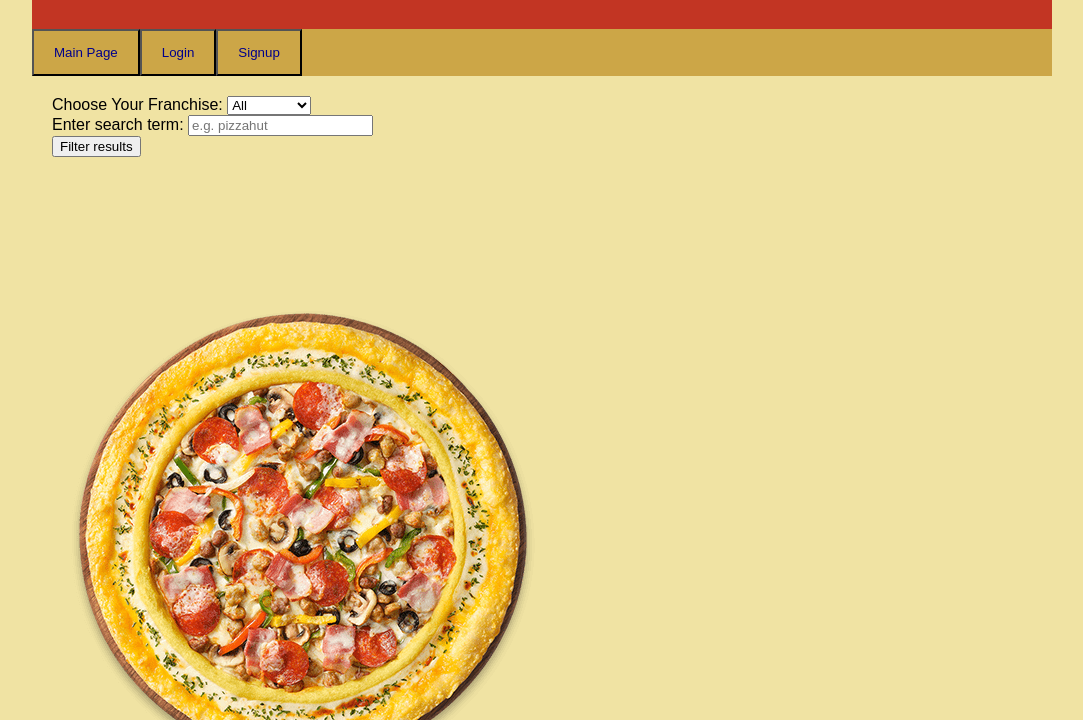
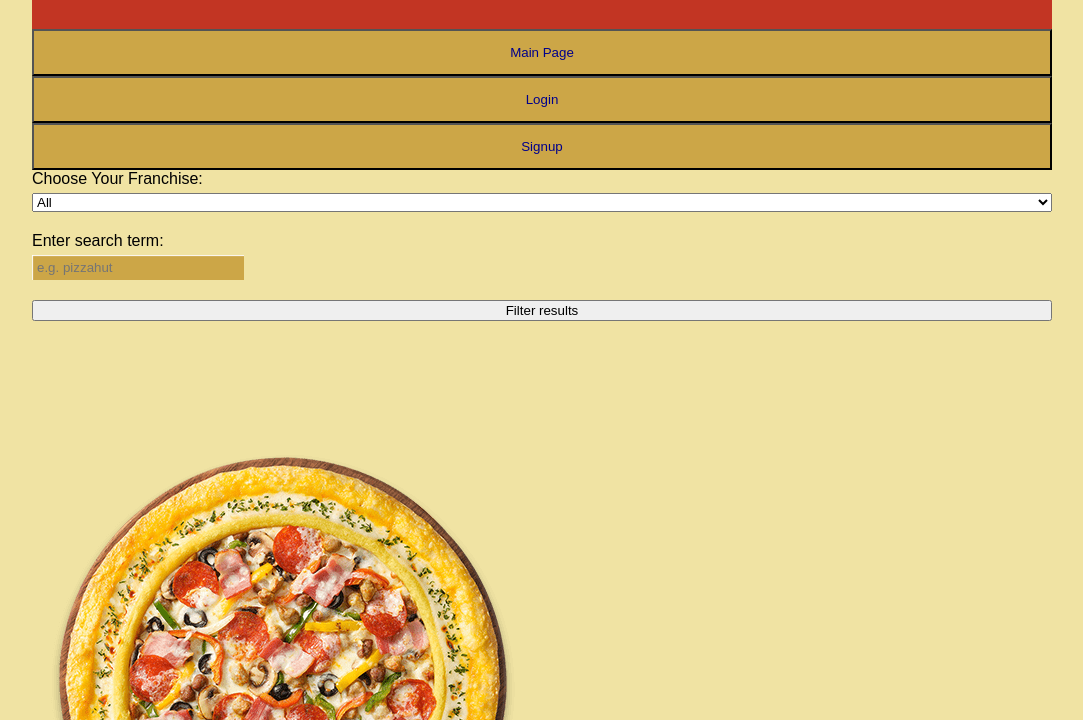
Before and after one commit to 2017155015/HomeworkRepository, a website: page LAB5/index.html in a window 1280 px wide. Shown: the part 80-800 px from the top of the page, without its empty margins (98-1181 px from the left). Drawn offline with Linux system fonts and the light colour scheme.

Commit message:
Update main.css

```diff
--- a/LAB5/main.css
+++ b/LAB5/main.css
@@ -55,11 +55,35 @@ body {
   color: #333847;
 }
 
-aside, main {
+aside {
   display: flex;
   flex-flow: column;
   align-items: stretch;
-  padding:20px;
+}
+
+aside div {
+  margin-bottom: 20px;
+}
+
+label, select, input {
+  display: block;
+}
+
+label {
+  margin-bottom: 5px;
+}
+
+select, input, button {
+  width: 100%;
+}
+
+input {
+  background: #cca647;
+  box-shadow: inset 1px 1px 1px white;
+  color: #f0e3a3;
+  border: none;
+  padding: 5px;
+  width: 201.5px;
 }
 
 /* signup, login page */
```
Lines whose indentation alone changed are shown as unchanged.
